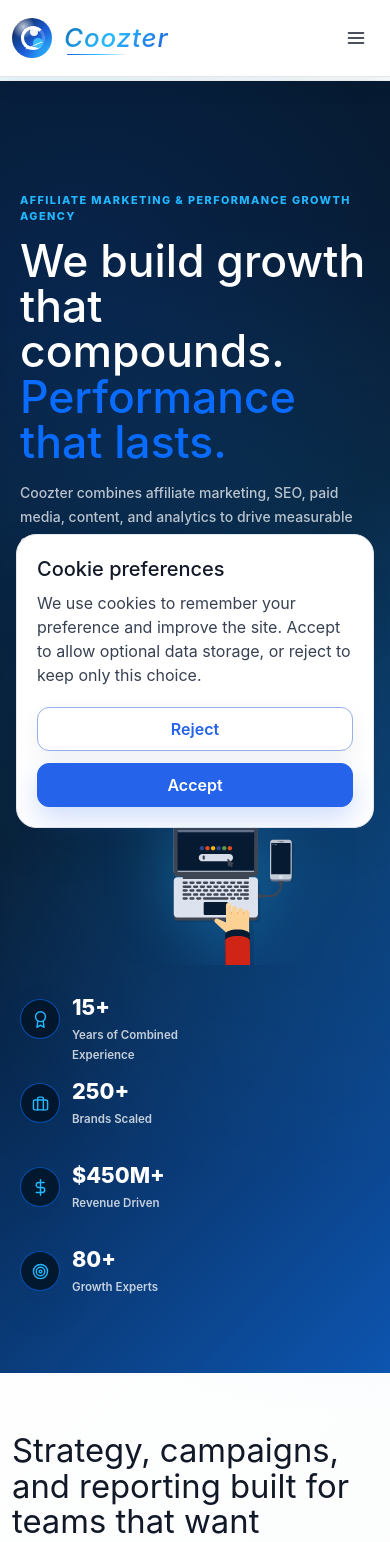
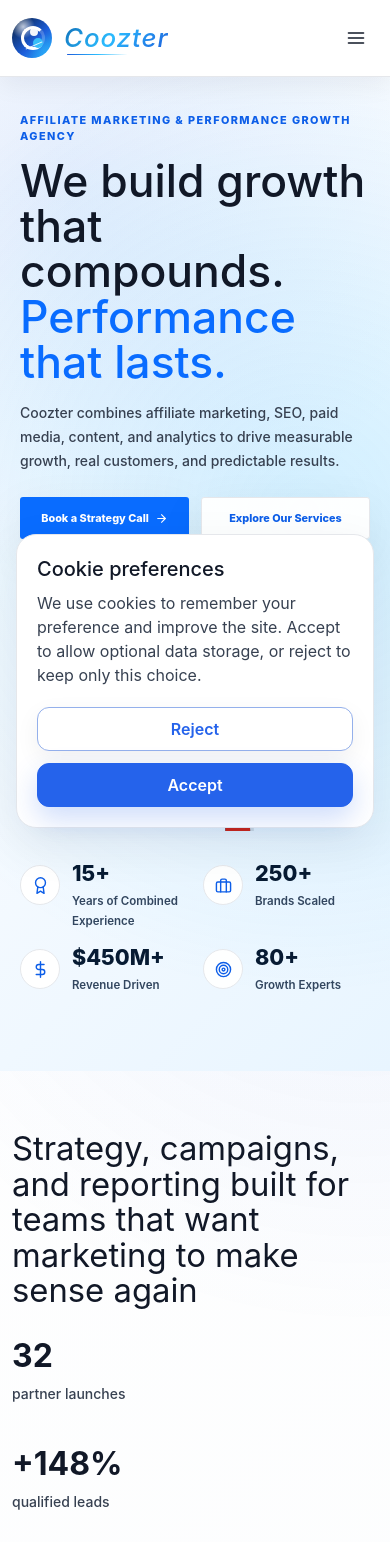
Before and after one commit to nidhimaurya-ans/coozter, a Next.js app: page / in a window 390 px wide. Shown: the top 1542 px of the page. Built offline with nearby package versions, Linux system fonts and the light colour scheme.

Commit message:
fixe dresponsive

```diff
--- a/app/_components/home/HomeBlogPreviewSection.jsx
+++ b/app/_components/home/HomeBlogPreviewSection.jsx
@@ -30,7 +30,7 @@ export default function HomeBlogPreviewSection() {
           </Link>
         </div>
 
-        <div className="grid gap-5 xl:grid-cols-[0.92fr_1.08fr] xl:items-stretch">
+        <div className="grid gap-5 md:grid-cols-[0.92fr_1.08fr] md:items-stretch">
           <Link
             href={`/blogs/${featured.slug}`}
             className="group relative min-h-[25rem] overflow-hidden rounded-[1.25rem] border border-slate-300/80 bg-white  anim-hero-zoom-out"
--- a/app/_components/home/HomeChannelsSection.jsx
+++ b/app/_components/home/HomeChannelsSection.jsx
@@ -27,9 +27,9 @@ export default function HomeChannelsSection() {
   return (
     <AnimatedSection className="overflow-hidden bg-[linear-gradient(135deg,#061a2f_0%,#071b33_46%,#0d55b0_100%)] py-5 text-white ">
       <div className="container-pad relative">
-        <div className="grid gap-14 xl:grid-cols-[0.52fr_0.48fr] xl:items-center">
+        <div className="grid gap-8 sm:gap-10 md:grid-cols-[0.48fr_0.52fr] md:items-center lg:grid-cols-[0.52fr_0.48fr] xl:gap-14">
           <div className="relative">
-            <h2 className="font-serif text-[3.1rem] font-medium leading-[1.28] sm:text-[3.2rem] mt-5">
+            <h2 className="mt-5 font-serif text-[2.35rem] font-medium leading-[1.08] sm:text-[3.2rem] sm:leading-[1.18]">
               <span className="block text-white anim-left-to-right">
                 Every Marketing Channel
               </span>
@@ -37,12 +37,12 @@ export default function HomeChannelsSection() {
                 Works Together.
               </span>
             </h2>
-            <p className="mt-8 max-w-md text-lg leading-9 text-white/72 sm:text-xl">
+            <p className="mt-5 max-w-md text-base leading-7 text-white/72 sm:mt-8 sm:text-xl sm:leading-9">
               We build a connected growth system where every channel supports
               the next, driving consistent pipeline and revenue.
             </p>
 
-            <div className="mt-12 grid gap-7 mb-8">
+            <div className="mb-4 mt-7 grid gap-5 sm:mb-8 sm:mt-12 sm:gap-7">
               {benefits.map(([Icon, title, text], index) => (
                 <div
                   key={title}
@@ -105,16 +105,16 @@ export default function HomeChannelsSection() {
           </div>
           */}
 
-          <div className="relative min-h-[720px] anim-hero-zoom-out sm:min-h-[760px] lg:min-h-[640px]">
+          <div className="relative min-h-[500px] anim-hero-zoom-out sm:min-h-[590px] md:min-h-[600px] lg:min-h-[640px]">
             <div className="pointer-events-none absolute inset-0 rounded-full bg-[radial-gradient(circle_at_52%_50%,rgba(13,108,255,0.22),transparent_19rem)]" />
-            <div className="absolute left-1/2 top-[16.75rem] h-[19rem] w-[19rem] -translate-x-1/2 rounded-full border border-blue-400/14 sm:top-[18.5rem] sm:h-[24rem] sm:w-[24rem] lg:top-1/2 lg:h-[28rem] lg:w-[28rem] lg:-translate-y-1/2" />
-            <div className="absolute left-1/2 top-[18.75rem] h-[15rem] w-[15rem] -translate-x-1/2 rounded-full border border-blue-400/10 sm:top-[21rem] sm:h-[19rem] sm:w-[19rem] lg:top-1/2 lg:h-[22rem] lg:w-[22rem] lg:-translate-y-1/2" />
-            <div className="absolute left-1/2 top-[20rem] h-[12.5rem] w-[12.5rem] -translate-x-1/2 rounded-full border border-dashed border-sky-400/42 anim-rotate-slow sm:top-[22.75rem] sm:h-[16rem] sm:w-[16rem] lg:top-1/2 lg:h-[18rem] lg:w-[18rem] lg:-translate-y-1/2" />
-            <div className="absolute left-1/2 top-[21.5rem] h-[9.5rem] w-[9.5rem] -translate-x-1/2 rounded-full bg-[conic-gradient(from_120deg,rgba(43,188,255,0.9),rgba(21,92,255,0.95),rgba(43,188,255,0.9))] p-[3px] shadow-[0_0_64px_rgba(13,108,255,0.52)] sm:top-[24.75rem] sm:h-[13rem] sm:w-[13rem] lg:top-1/2 lg:h-[14rem] lg:w-[14rem] lg:-translate-y-1/2">
+            <div className="absolute left-1/2 top-[2.75rem] h-[19rem] w-[19rem] -translate-x-1/2 rounded-full border border-blue-400/14 sm:top-[3.5rem] sm:h-[24rem] sm:w-[24rem] md:top-1/2 md:h-[20rem] md:w-[20rem] md:-translate-y-1/2 lg:h-[28rem] lg:w-[28rem]" />
+            <div className="absolute left-1/2 top-[4.75rem] h-[15rem] w-[15rem] -translate-x-1/2 rounded-full border border-blue-400/10 sm:top-[6rem] sm:h-[19rem] sm:w-[19rem] md:top-1/2 md:h-[16rem] md:w-[16rem] md:-translate-y-1/2 lg:h-[22rem] lg:w-[22rem]" />
+            <div className="absolute left-1/2 top-[6rem] h-[12.5rem] w-[12.5rem] -translate-x-1/2 rounded-full border border-dashed border-sky-400/42 anim-rotate-slow sm:top-[7.75rem] sm:h-[16rem] sm:w-[16rem] md:top-1/2 md:h-[13rem] md:w-[13rem] md:-translate-y-1/2 lg:h-[18rem] lg:w-[18rem]" />
+            <div className="absolute left-1/2 top-[7.5rem] h-[9.5rem] w-[9.5rem] -translate-x-1/2 rounded-full bg-[conic-gradient(from_120deg,rgba(43,188,255,0.9),rgba(21,92,255,0.95),rgba(43,188,255,0.9))] p-[3px] shadow-[0_0_64px_rgba(13,108,255,0.52)] sm:top-[9.75rem] sm:h-[13rem] sm:w-[13rem] md:top-1/2 md:h-[10rem] md:w-[10rem] md:-translate-y-1/2 lg:h-[14rem] lg:w-[14rem]">
               <div className="h-full w-full rounded-full bg-[#061b3d]" />
             </div>
 
-            <div className="absolute left-1/2 top-[22.7rem] z-20 grid h-28 w-28 -translate-x-1/2 place-items-center rounded-full bg-[#061b3d] text-center sm:top-[26.05rem] sm:h-36 sm:w-36 lg:top-1/2 lg:-translate-y-1/2">
+            <div className="absolute left-1/2 top-[8.7rem] z-20 grid h-28 w-28 -translate-x-1/2 place-items-center rounded-full bg-[#061b3d] text-center sm:top-[11.05rem] sm:h-36 sm:w-36 md:top-1/2 md:h-28 md:w-28 md:-translate-y-1/2 lg:h-36 lg:w-36">
               <span className="grid gap-3">
                 <FiZap className="mx-auto text-4xl text-white drop-shadow-[0_0_18px_rgba(43,188,255,0.75)] sm:text-5xl" />
                 <span className="text-sm font-black uppercase leading-tight tracking-[0.05em] text-white sm:text-lg">
@@ -125,33 +125,33 @@ export default function HomeChannelsSection() {
               </span>
             </div>
 
-            <div className="relative z-30 mx-auto grid max-w-sm grid-cols-1 gap-4 pt-[37rem] sm:max-w-2xl sm:grid-cols-2 sm:pt-[43rem] lg:absolute lg:inset-0 lg:max-w-none lg:grid-cols-none lg:pt-0">
+            <div className="relative z-30 mx-auto grid max-w-[22rem] grid-cols-2 gap-3 pt-[23rem] sm:max-w-2xl sm:gap-4 sm:pt-[30rem] md:absolute md:inset-0 md:max-w-none md:grid-cols-none md:pt-0">
               {growthPoints.map(([Icon, title, text], index) => {
                 const positions = [
-                  "lg:left-1/2 lg:top-[3%] lg:w-48 lg:-translate-x-1/2",
-                  "lg:left-[2%] lg:top-[30%] lg:w-56",
-                  "lg:right-[1%] lg:top-[31%] lg:w-56",
-                  "lg:left-[9%] lg:bottom-[12%] lg:w-56",
-                  "lg:right-[9%] lg:bottom-[12%] lg:w-56",
+                  "md:left-1/2 md:top-[5%] md:w-40 md:-translate-x-1/2 lg:top-[3%] lg:w-48",
+                  "md:left-0 md:top-[31%] md:w-40 lg:left-[2%] lg:top-[30%] lg:w-56",
+                  "md:right-0 md:top-[32%] md:w-40 lg:right-[1%] lg:top-[31%] lg:w-56",
+                  "md:left-[3%] md:bottom-[12%] md:w-40 lg:left-[9%] lg:w-56",
+                  "md:right-[3%] md:bottom-[12%] md:w-40 lg:right-[9%] lg:w-56",
                 ];
                 return (
                   <div
                     key={title}
-                    className={`group relative rounded-2xl border border-sky-400/22 bg-[#071d3f]/84 p-4 text-left shadow-[0_20px_50px_rgba(2,12,32,0.22)] backdrop-blur transition duration-300 hover:-translate-y-1 hover:border-sky-300/55 hover:bg-[#082653]/92 hover:shadow-[0_24px_70px_rgba(37,99,235,0.28)] anim-pulse-soft lg:absolute ${positions[index]}`}
+                    className={`group relative rounded-2xl border border-sky-400/22 bg-[#071d3f]/84 p-3 text-left shadow-[0_20px_50px_rgba(2,12,32,0.22)] backdrop-blur transition duration-300 hover:-translate-y-1 hover:border-sky-300/55 hover:bg-[#082653]/92 hover:shadow-[0_24px_70px_rgba(37,99,235,0.28)] anim-pulse-soft sm:p-4 md:absolute md:p-3 lg:p-4 ${positions[index]}`}
                     style={{
                       animationDelay: `${index * 0.55}s`,
                       animationDuration: "5.6s",
                     }}
                   >
-                    <div className="flex items-center gap-3">
-                      <span className="grid h-11 w-11 shrink-0 place-items-center rounded-xl bg-[#0d5ee8]/70 text-xl text-white shadow-[0_0_26px_rgba(13,94,232,0.42)] transition duration-300 group-hover:scale-105 group-hover:bg-[#176fff]">
+                    <div className="flex items-start gap-2.5 sm:items-center sm:gap-3">
+                      <span className="grid h-9 w-9 shrink-0 place-items-center rounded-xl bg-[#0d5ee8]/70 text-lg text-white shadow-[0_0_26px_rgba(13,94,232,0.42)] transition duration-300 group-hover:scale-105 group-hover:bg-[#176fff] sm:h-11 sm:w-11 sm:text-xl">
                         <Icon />
                       </span>
                       <span>
-                        <strong className="block text-base font-bold text-white">
+                        <strong className="block text-sm font-bold text-white sm:text-base">
                           {title}
                         </strong>
-                        <span className="mt-1 block text-xs leading-5 text-white/68">
+                        <span className="mt-1 block text-[0.68rem] leading-4 text-white/68 sm:text-xs sm:leading-5">
                           {text}
                         </span>
                       </span>
--- a/app/_components/home/HomeHeroSection.jsx
+++ b/app/_components/home/HomeHeroSection.jsx
@@ -62,49 +62,49 @@ export default function HomeHeroSection() {
   ];
 
   return (
-    <section className="relative isolate mt-20 min-h-[620px] overflow-hidden bg-[linear-gradient(135deg,#061a2f_0%,#071b33_46%,#0d55b0_100%)] pt-28 text-white sm:mt-24 sm:pt-32 lg:mt-24 lg:h-[670px] lg:min-h-[670px] lg:pt-0">
-      <div className="pointer-events-none absolute inset-0 -z-20 bg-[radial-gradient(circle_at_78%_48%,rgba(34,183,255,0.16),transparent_30rem),radial-gradient(circle_at_18%_18%,rgba(13,94,232,0.16),transparent_24rem)]" />
+    <section className="relative isolate min-h-[620px] overflow-hidden bg-[linear-gradient(135deg,#ffffff_0%,#f8fbff_46%,#e8f5ff_100%)] pt-28 text-ink sm:pt-32 lg:h-[670px] lg:min-h-[670px] lg:pt-0">
+      <div className="pointer-events-none absolute inset-0 -z-20 bg-[radial-gradient(circle_at_78%_48%,rgba(43,188,255,0.18),transparent_30rem),radial-gradient(circle_at_18%_18%,rgba(13,94,232,0.1),transparent_24rem)]" />
       <div className="pointer-events-none absolute right-[-4rem] top-[7rem] z-0 hidden h-[520px] w-[680px] overflow-visible lg:block xl:right-[-1rem] xl:w-[760px]">
         <img
-          className="anim-hero-zoom-out h-full w-full object-contain opacity-95 [filter:drop-shadow(0_0_42px_rgba(34,183,255,0.34))]"
+          className="anim-hero-zoom-out h-full w-full object-contain opacity-100"
           src="/assets/digital-marketing-services.svg"
           alt=""
           aria-hidden="true"
         />
       </div>
-      <div className="pointer-events-none absolute inset-x-0 top-0 h-px bg-white/10" />
+      <div className="pointer-events-none absolute inset-x-0 top-0 h-px bg-blue-100" />
 
       <div className="mx-auto flex min-h-[492px] w-full max-w-[1280px] flex-col justify-between px-5 pb-8 sm:px-8 lg:h-full lg:min-h-0 lg:px-[54px] lg:pb-[78px] lg:pt-[138px]">
         <div className="relative z-20 max-w-[540px]">
-          <p className="mb-[14px] anim-left-to-right text-[0.68rem] font-extrabold uppercase tracking-[0.13em] text-[#22b7ff] sm:text-[0.7rem] lg:text-[11px]">
+          <p className="mb-[14px] anim-left-to-right text-[0.68rem] font-extrabold uppercase tracking-[0.13em] text-[#0d5ee8] sm:text-[0.7rem] lg:text-[11px]">
             Affiliate Marketing & Performance Growth Agency
           </p>
-          <h1 className="text-[2.78rem] anim-left-to-right font-extrabold leading-[1.02] tracking-normal text-white sm:text-[3.65rem] lg:text-[54px] xl:text-[58px]">
+          <h1 className="text-[2.78rem] anim-left-to-right font-extrabold leading-[1.02] tracking-normal text-ink sm:text-[3.65rem] lg:text-[54px] xl:text-[58px]">
             We build growth that compounds.
             <span className="block text-[#096cff]">
               Performance that lasts.
             </span>
           </h1>
-          <p className="mt-[16px] max-w-[470px] anim-left-to-right text-sm font-medium leading-6 text-white/72 sm:text-[0.98rem] sm:leading-7 lg:text-[15px] lg:leading-[22px]">
+          <p className="mt-[16px] max-w-[470px] anim-left-to-right text-sm font-medium leading-6 text-ink/68 sm:text-[0.98rem] sm:leading-7 lg:text-[15px] lg:leading-[22px]">
             Coozter combines affiliate marketing, SEO, paid media, content, and
             analytics to drive measurable growth, real customers, and
             predictable results.
           </p>
 
-          <div className="mt-[24px] flex flex-col gap-3 sm:flex-row lg:gap-[14px]">
+          <div className="mt-[24px] grid grid-cols-2 gap-3 sm:flex sm:flex-row lg:gap-[14px]">
             <Link
               href="/contact"
-              className="group inline-flex h-[42px] items-center justify-center gap-2 rounded-[3px] bg-[#096cff] px-6 text-xs font-extrabold text-white shadow-[0_12px_26px_rgba(9,108,255,0.32)] transition duration-300 hover:bg-[#005ce6] focus:outline-none focus-visible:ring-2 focus-visible:ring-[#22b7ff] focus-visible:ring-offset-2 focus-visible:ring-offset-[#020812] lg:h-[42px] lg:w-[178px] lg:px-0 lg:text-[12px]"
+              className="group inline-flex h-[42px] min-w-0 items-center justify-center gap-1.5 rounded-[3px] bg-[#096cff] px-2 text-[0.68rem] font-extrabold text-white shadow-[0_12px_26px_rgba(9,108,255,0.24)] transition duration-300 hover:bg-[#005ce6] focus:outline-none focus-visible:ring-2 focus-visible:ring-[#0d5ee8] focus-visible:ring-offset-2 focus-visible:ring-offset-white sm:gap-2 sm:px-6 sm:text-xs lg:h-[42px] lg:w-[178px] lg:px-0 lg:text-[12px]"
             >
               Book a Strategy Call
               <FiArrowRight
-                size={14}
-                className="transition-transform duration-300 group-hover:translate-x-1"
+                size={13}
+                className="shrink-0 transition-transform duration-300 group-hover:translate-x-1 sm:size-[14px]"
               />
             </Link>
             <Link
               href="/services"
-              className="inline-flex h-[42px] items-center justify-center rounded-[3px] border border-white/26 bg-[#07111f]/72 px-6 text-xs font-extrabold text-white transition duration-300 hover:border-[#22b7ff] hover:bg-[#071a31] focus:outline-none focus-visible:ring-2 focus-visible:ring-[#22b7ff] focus-visible:ring-offset-2 focus-visible:ring-offset-[#020812] lg:h-[42px] lg:w-[176px] lg:px-0 lg:text-[12px]"
+              className="inline-flex h-[42px] min-w-0 items-center justify-center rounded-[3px] border border-blue-200 bg-white/86 px-2 text-[0.68rem] font-extrabold text-[#0d5ee8] shadow-[0_10px_24px_rgba(13,94,232,0.08)] transition duration-300 hover:border-[#0d5ee8] hover:bg-white focus:outline-none focus-visible:ring-2 focus-visible:ring-[#0d5ee8] focus-visible:ring-offset-2 focus-visible:ring-offset-white sm:px-6 sm:text-xs lg:h-[42px] lg:w-[176px] lg:px-0 lg:text-[12px]"
             >
               Explore Our Services
             </Link>
@@ -113,27 +113,27 @@ export default function HomeHeroSection() {
 
         <div className="relative z-10 mt-8 h-[260px] overflow-hidden lg:hidden">
           <img
-            className="anim-hero-zoom-out mx-auto h-full w-full object-contain opacity-95 [filter:drop-shadow(0_0_32px_rgba(34,183,255,0.32))]"
+            className="anim-hero-zoom-out mx-auto h-full w-full object-contain opacity-100"
             src="/assets/digital-marketing-services.svg"
             alt=""
             aria-hidden="true"
           />
         </div>
 
-        <div className="relative z-20 mb-6 mt-8 grid gap-4 sm:grid-cols-2 lg:mb-8 lg:mt-10 lg:w-[760px] lg:grid-cols-4 lg:gap-0">
+        <div className="relative z-20 mb-6 mt-8 grid grid-cols-2 gap-4 lg:mb-8 lg:mt-10 lg:w-[760px] lg:grid-cols-4 lg:gap-0">
           {metrics.map(({ value, label, icon: Icon }, index) => (
             <div
               key={label}
-              className={`flex min-h-[4.25rem] items-start gap-3 ${index > 0 ? "lg:border-l lg:border-white/16 lg:pl-6" : ""}`}
+              className={`flex min-h-[4.25rem] items-start gap-3 ${index > 0 ? "lg:border-l lg:border-blue-100 lg:pl-6" : ""}`}
             >
-              <span className="mt-0.5 grid h-10 w-10 shrink-0 place-items-center rounded-full border border-[#0b70ff]/60 bg-[#03162a]/92 text-[#22b7ff] shadow-[0_0_20px_rgba(9,108,255,0.28)]">
+              <span className="mt-0.5 grid h-10 w-10 shrink-0 place-items-center rounded-full border border-blue-200 bg-white text-[#0d5ee8]">
                 <Icon size={17} />
               </span>
               <span className="block min-w-0 text-left">
-                <span className="block text-[1.35rem] font-extrabold leading-none text-white lg:text-[24px]">
+                <span className="block text-[1.35rem] font-extrabold leading-none text-[#071b33] lg:text-[24px]">
                   {value}
                 </span>
-                <span className="mt-1.5 block max-w-[8.5rem] text-[0.72rem] font-semibold leading-[1.25rem] text-white/76 lg:max-w-[7.5rem] lg:text-[11px] lg:leading-[15px]">
+                <span className="mt-1.5 block max-w-[8.5rem] text-[0.72rem] font-semibold leading-[1.25rem] text-[#32465f] lg:max-w-[7.5rem] lg:text-[11px] lg:leading-[15px]">
                   {label}
                 </span>
               </span>
--- a/app/_components/home/HomeProcessSection.jsx
+++ b/app/_components/home/HomeProcessSection.jsx
@@ -18,9 +18,9 @@ const planningImages = [
 export default function HomeProcessSection() {
   return (
     <AnimatedSection className="container-pad py-5">
-      <div className="grid gap-12 xl:grid-cols-[minmax(0,0.9fr)_minmax(420px,1fr)] xl:items-center xl:gap-48">
+      <div className="grid gap-8 sm:gap-10 lg:grid-cols-[minmax(0,0.9fr)_minmax(420px,1fr)] lg:items-center lg:gap-12 xl:gap-48">
         <div
-          className="relative min-h-[460px] lg:min-h-[640px]"
+          className="relative min-h-[320px] sm:min-h-[420px] lg:min-h-[640px]"
           role="img"
           aria-label="Team planning marketing campaigns in a workspace"
         >
--- a/app/_components/home/HomeServicesPreviewSection.jsx
+++ b/app/_components/home/HomeServicesPreviewSection.jsx
@@ -14,7 +14,7 @@ export default function HomeServicesPreviewSection() {
       <section className="relative overflow-hidden ">
         <div className="pointer-events-none absolute right-[-7rem] top-1/2 h-80 w-80 -translate-y-1/2 rounded-full border border-moss/12 anim-rotate-slow" />
 
-        <div className="relative z-10 grid gap-10 xl:grid-cols-[0.38fr_0.62fr] xl:items-center">
+        <div className="relative z-10 grid gap-10 lg:grid-cols-[0.38fr_0.62fr] lg:items-center">
           <div className="anim-left-to-right">
 
             <h2 className=" max-w-[18ch] font-serif text-[2.35rem] font-medium leading-[0.98] text-ink sm:text-5xl">
--- a/components/AnimatedSection.jsx
+++ b/components/AnimatedSection.jsx
@@ -5,7 +5,7 @@ import { Fragment, useRef } from "react";
 
 export default function AnimatedSection({ children, className = "", delay = 0, ...props }) {
   const sectionRef = useRef(null);
-  const viewport = { once: true, amount: 0.38 };
+  const viewport = { once: true, amount: 0.18, margin: "0px 0px -10% 0px" };
   const isInView = useInView(sectionRef, viewport);
 
   return (
@@ -13,10 +13,10 @@ export default function AnimatedSection({ children, className = "", delay = 0, .
       ref={sectionRef}
       {...props}
       className={className}
-      initial={{ opacity: 0, y: 34 }}
+      initial={{ opacity: 0, y: 24 }}
       whileInView={{ opacity: 1, y: 0 }}
       viewport={viewport}
-      transition={{ duration: 0.7, ease: [0.22, 1, 0.36, 1], delay }}
+      transition={{ duration: 0.58, ease: [0.22, 1, 0.36, 1], delay }}
     >
       <Fragment key={isInView ? "in-view" : "before-view"}>{children}</Fragment>
     </motion.section>
```
